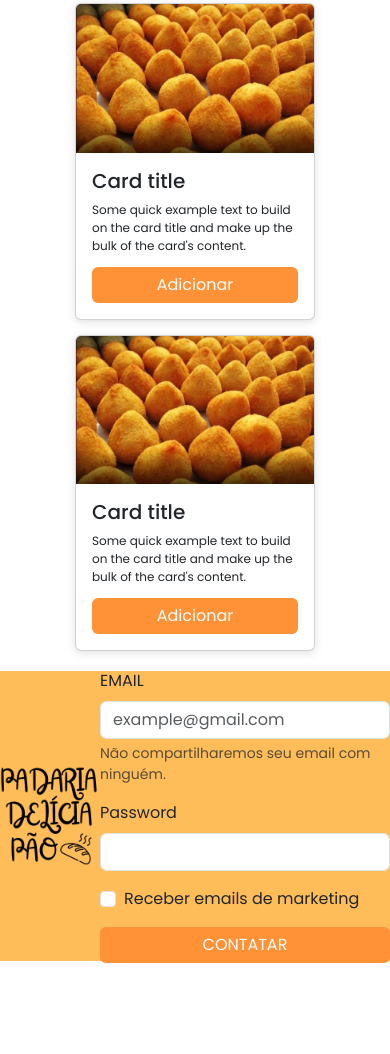
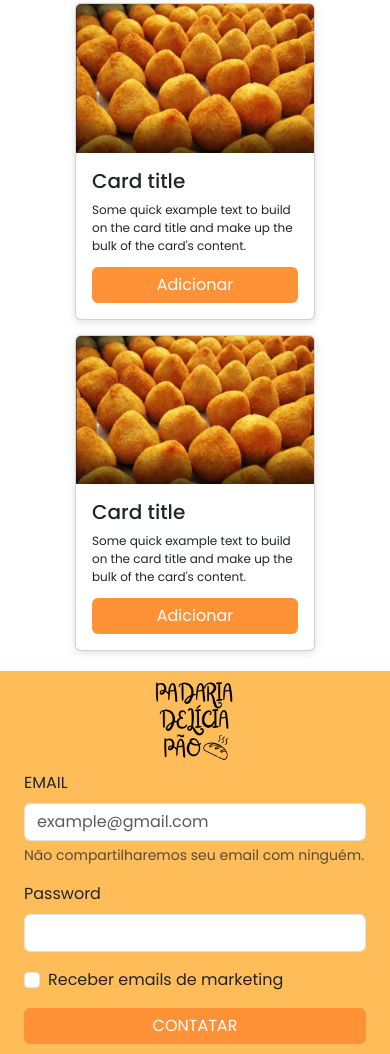
Before and after one commit to viniciuspaivaa/Revisao2024, a plain HTML site: page padariaDeliciaPao/index.html in a window 390 px wide. Shown: the part 4122-5176 px from the top of the page. Before the commit the page ends 5085 px from the top, so only its background shows below. Drawn offline with nearby package versions, Linux system fonts and the light colour scheme.

Commit message:
Ajustando responsividade

```diff
--- a/padariaDeliciaPao/index.html
+++ b/padariaDeliciaPao/index.html
@@ -203,7 +203,7 @@
         <footer>
             <img id="footer-logo" src="./img/logo.png" alt="">
 
-            <form>
+            <form id="form">
               <div class="mb-3">
                 <label for="exampleInputEmail1" class="form-label">EMAIL</label>
                 <input type="email" class="form-control" id="exampleInputEmail1" placeholder="example@gmail.com" aria-describedby="emailHelp">
--- a/padariaDeliciaPao/style.css
+++ b/padariaDeliciaPao/style.css
@@ -107,6 +107,7 @@ nav{
     flex-direction: column;
     align-items: center;
     justify-content: center;
+    flex-wrap: wrap;
 }
 
 .subtitle {
@@ -122,6 +123,7 @@ nav{
     justify-content: center;
     gap: 15px;
     padding: 0px 15px 20px 15px;
+    flex-wrap: wrap !important;
 }
 
 .card {
@@ -178,7 +180,7 @@ nav{
 }
 
 footer {
-    height: 290px;
+    height: fit-content;
     display: flex;
     align-items: center;
     justify-content: space-around;
@@ -187,10 +189,15 @@ footer {
 
 #footer-logo {
     width: 100px;
+    padding: 10px;
 }
 
 #footer-form-button {
     background-color: #ff9137 !important;
+}
+
+#form {
+    margin-bottom: 10px;
 }
 
 @media (max-width: 768px) {
@@ -198,3 +205,9 @@ footer {
         flex-wrap: wrap;
     }
 }
+
+@media (max-width: 525px) {
+    footer {
+        flex-direction: column;
+    }
+}
```
